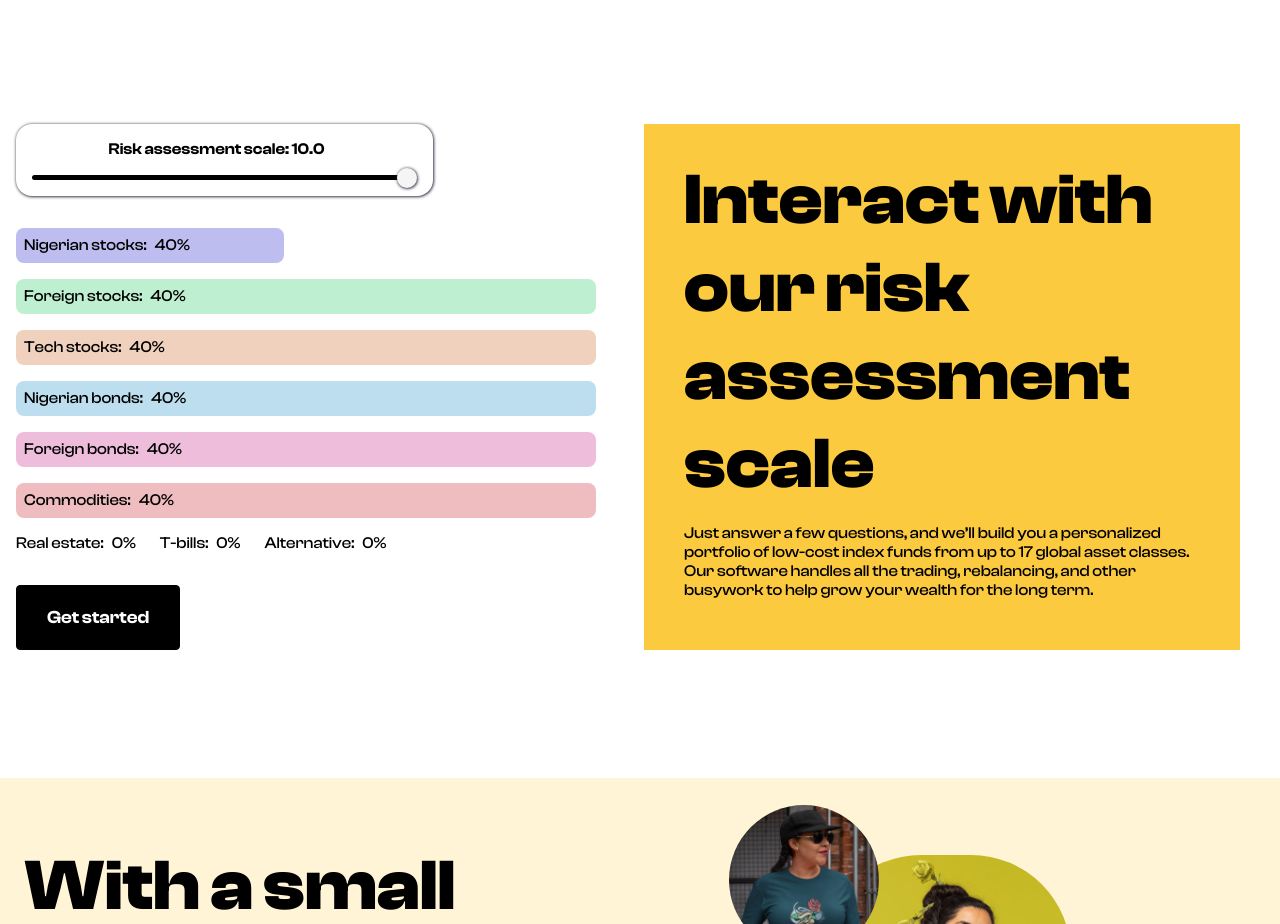
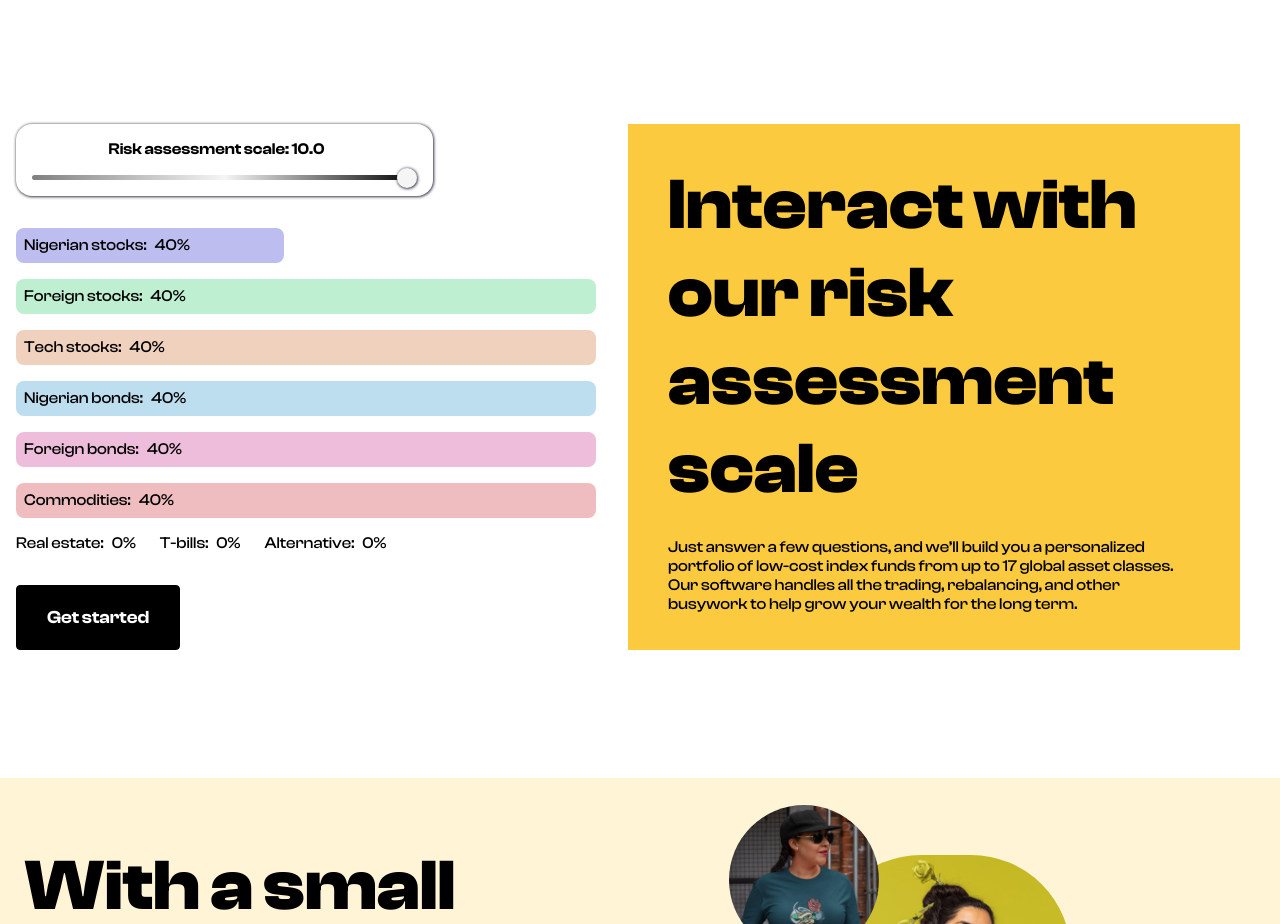
Before and after one commit to 6amson/Lemon, a React (Create React App) app: page / in a window 1280 px wide. Shown: the part 1860-2784 px from the top of the page. Built offline with nearby package versions, Linux system fonts and the light colour scheme.

Commit message:
adjustments

```diff
--- a/src/components/Home/Home.jsx
+++ b/src/components/Home/Home.jsx
@@ -1,4 +1,4 @@
-import { Container, Header, Button, Ul, HeroContainer, BrandContainer, Servicesoffered, RiskAssessment, Riskscale, StyledRangeInput, Riskscaleoptions, Riskscaleoptionsmore, Appsection, Appsectionimage, AppsectionPert } from "../../styles/homestyle";
+import { Container, Header, Button, Ul, HeroContainer, BrandContainer, Servicesoffered, RiskAssessment, Riskscale, StyledRangeInput, Riskscaleoptions, Riskscaleoptionsmore, Appsection, Appsectionimage, AppsectionPert,Riskcomment } from "../../styles/homestyle";
 import logohome from "../../images/logohome.svg";
 import menuIcon from "../../images/iconsMenu.png";
 import airbnb from "../../images/airbnb.svg";
@@ -98,10 +98,11 @@ export default function Home() {
                         <Button>Get started</Button>
                     </div>
 
-                    <div id="risk--secondContainer">
+                    <Riskcomment>
                         <p>Interact with our risk assessment scale</p>
                         <p>Just answer a few questions, and we’ll build you a personalized portfolio of low-cost index funds from up to 17 global asset classes. Our software handles all the trading, rebalancing, and other busywork to help grow your wealth for the long term.</p>
-                    </div>
+                    </Riskcomment>
+
                 </RiskAssessment>
                 <Appsection>
                     <div>
--- a/src/styles/homestyle.jsx
+++ b/src/styles/homestyle.jsx
@@ -356,7 +356,7 @@ export const StyledRangeInput = styled.input`
   appearance: none;
   margin-left: 16px;
   background-color: black;
-//   background: linear-gradient(to right, grey, #FBCA3F, black);
+  background: linear-gradient(to right, grey, whitesmoke, black);
   height: 5px;
   border-radius: 4px;
 
@@ -378,6 +378,36 @@ export const StyledRangeInput = styled.input`
     border-radius: 50%;
     cursor: pointer;
   }
+`
+
+export const Riskcomment = styled.div`
+background: #FBCA3F;
+width: fit-content;
+padding: 32px;
+display: flex;
+flex-wrap: wrap;
+align-items: center;
+margin-left: -16px;
+
+p:first-child{
+    font-size: 72px;
+    font-weight: 700;
+    margin-bottom: 16px;
+}
+
+p:not(p:first-child){
+    font-size: 16px;
+}
+
+@media (max-width: 560px) {
+
+    margin-left: -16px;
+    margin-top: 64px;
+
+    p:first-child {
+        font-size: 56px;
+    }
+}
 `
 
 export const Appsection = styled.div`
--- a/src/styles/homestyle.scss
+++ b/src/styles/homestyle.scss
@@ -14,25 +14,7 @@
     cursor: pointer;
 }
 
-#risk--secondContainer{
-    background: #FBCA3F;
-    width: fit-content;
-    padding: 32px;
-    place-items: center;
-
-    p:first-child{
-        font-size: 72px;
-        font-weight: 700;
-        margin-bottom: 16px;
-    }
-
-    p:nth-child(2){
-        font-size: 16px;
-
-    }
-}
-
-#appsection--spareimage1{
+#appsection--spareimage1 {
     background: url("../images/suitLemon.png");
     width: 150px;
     height: 150px;
@@ -44,7 +26,7 @@
     left: 200px;
 }
 
-#appsection--spareimage2{
+#appsection--spareimage2 {
     background: url("../images/olderwomanLemon.png");
     width: 150px;
     height: 150px;
@@ -65,16 +47,7 @@
 }
 
 @media (max-width: 560px) {
-    #teamLemon{
+    #teamLemon {
         height: 150px;
     }
-
-
-#risk--secondContainer{
-    margin-left: -16px;
-
-    p:first-child{
-        font-size: 56px;
-    }
 }
-}
```
